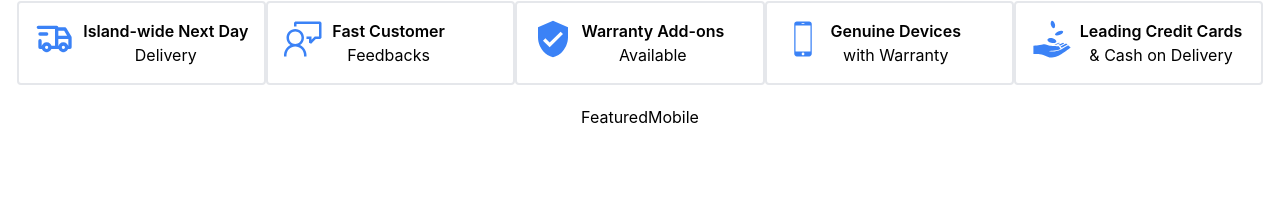
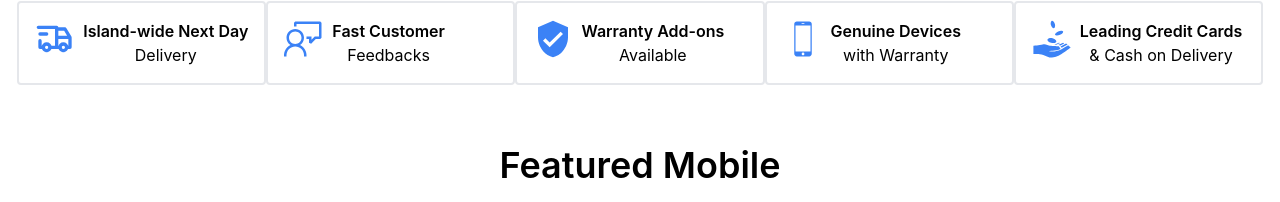
Before and after one commit to NipunaSudesh/Mobile-Store-Management-System, a React (Create React App) app: page / in a window 1280 px wide. Shown: the part 1473-1675 px from the top of the page. Before the commit the page ends 1602 px from the top, so only its background shows below. Built offline with nearby package versions, Linux system fonts and the light colour scheme.

Commit message:
added header

```diff
--- a/src/Components/FeaturedMobile.js
+++ b/src/Components/FeaturedMobile.js
@@ -1,7 +1,10 @@
 import React from 'react'
+import { Header } from './Header'
 
 export const FeaturedMobile = () => {
   return (
-    <div>FeaturedMobile</div>
+    <div>
+        <Header Title='Featured Mobile'/>
+    </div>
   )
 }
```
